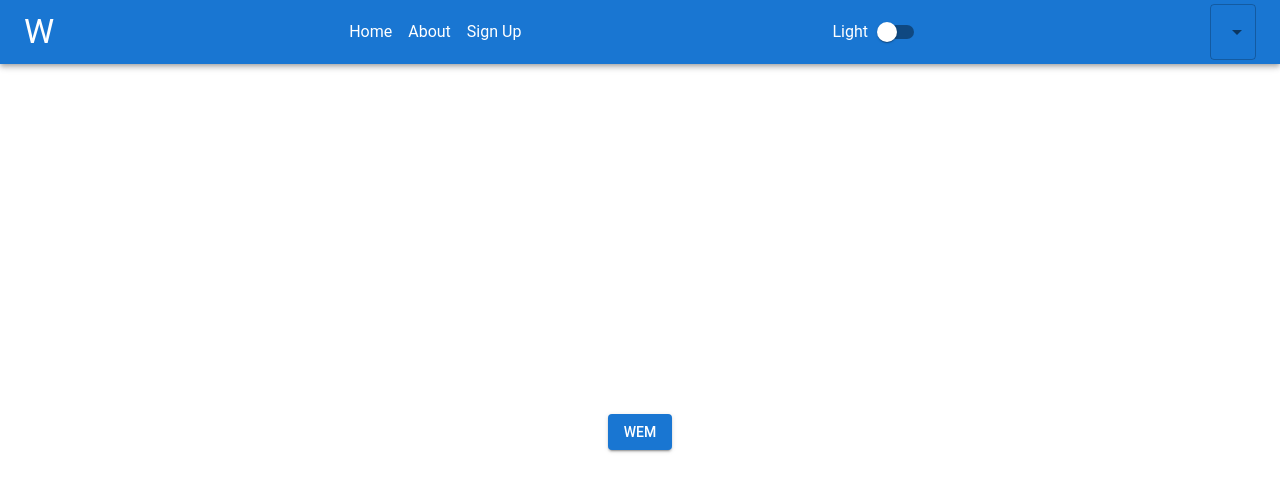
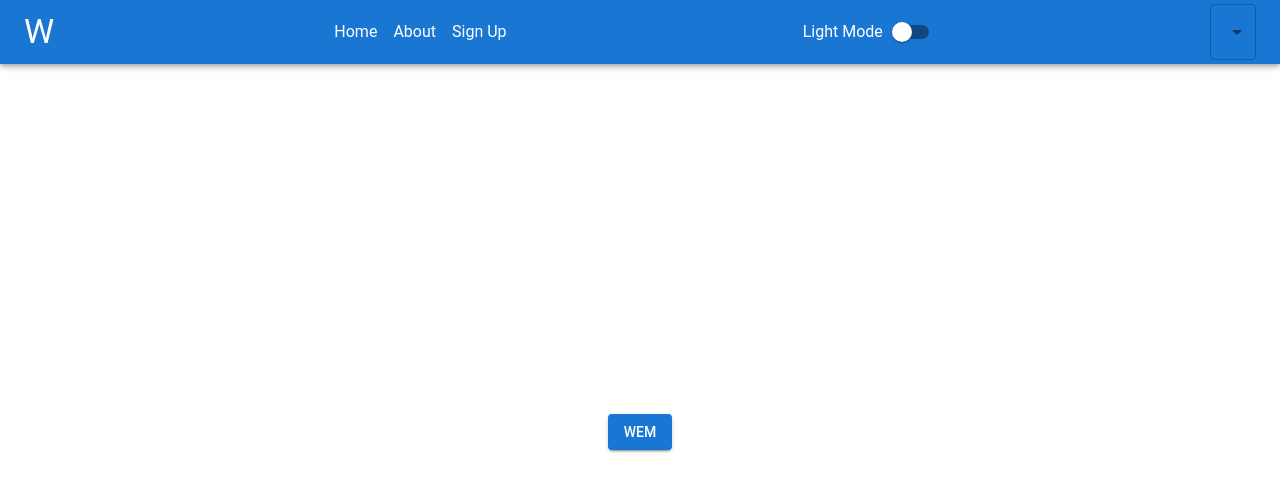
Before and after one commit to DTomusk/wem-react-go, a React (Vite) app in the folder web/: page / in a window 1280 px wide. Shown: the top 492 px of the page. Built offline with nearby package versions, Linux system fonts and the light colour scheme.

Commit message:
Add translations for theme toggle

```diff
--- a/web/src/components/molecules/LanguagePicker.tsx
+++ b/web/src/components/molecules/LanguagePicker.tsx
@@ -7,7 +7,7 @@ export default function LanguagePicker() {
     return (
         <Select value={i18n.language} onChange={(e) => i18n.changeLanguage(e.target.value)} sx={{ color: "white", border: "none" }}>
             <MenuItem value="en">English</MenuItem>
-            <MenuItem value="de">German</MenuItem>
+            <MenuItem value="de">Deutsch</MenuItem>
         </Select>
     )
 }
--- a/web/src/components/molecules/ThemeToggle.tsx
+++ b/web/src/components/molecules/ThemeToggle.tsx
@@ -1,15 +1,22 @@
 import { FormControlLabel, Switch } from "@mui/material";
 import { useThemeMode } from "../organisms/ThemeRegistry";
+import { useTranslation } from "react-i18next";
 
 export default function ThemeToggle() {
-    const { mode, toggleTheme } = useThemeMode();
+  const { mode, toggleTheme } = useThemeMode();
+  const { t, i18n } = useTranslation();
 
-    return (
-        <FormControlLabel control={
-            <Switch onClick={toggleTheme}/>}
-            label={mode === "light" ? "Light" : "Dark"}
-            labelPlacement="start"
-            checked={mode === "dark"}
-            />
-    )
+  return (
+    <FormControlLabel
+      key={i18n.language}
+      control={
+        <Switch
+          onClick={toggleTheme}
+          checked={mode === "dark"}
+        />
+      }
+      label={mode === "light" ? t("lightMode") : t("darkMode")}
+      labelPlacement="start"
+    />
+  );
 }
--- a/web/src/locales/de/translation.json
+++ b/web/src/locales/de/translation.json
@@ -1,5 +1,7 @@
 {
     "home": "Startseite",
     "about": "Über",
-    "signup": "Registrieren"
+    "signup": "Registrieren",
+    "lightMode": "Hellmodus",
+    "darkMode": "Dunkelmodus"
 }
--- a/web/src/locales/en/translation.json
+++ b/web/src/locales/en/translation.json
@@ -1,5 +1,7 @@
 {
     "home": "Home",
     "about": "About",
-    "signup": "Sign Up"
+    "signup": "Sign Up",
+    "lightMode": "Light Mode",
+    "darkMode": "Dark Mode"
 }
```
